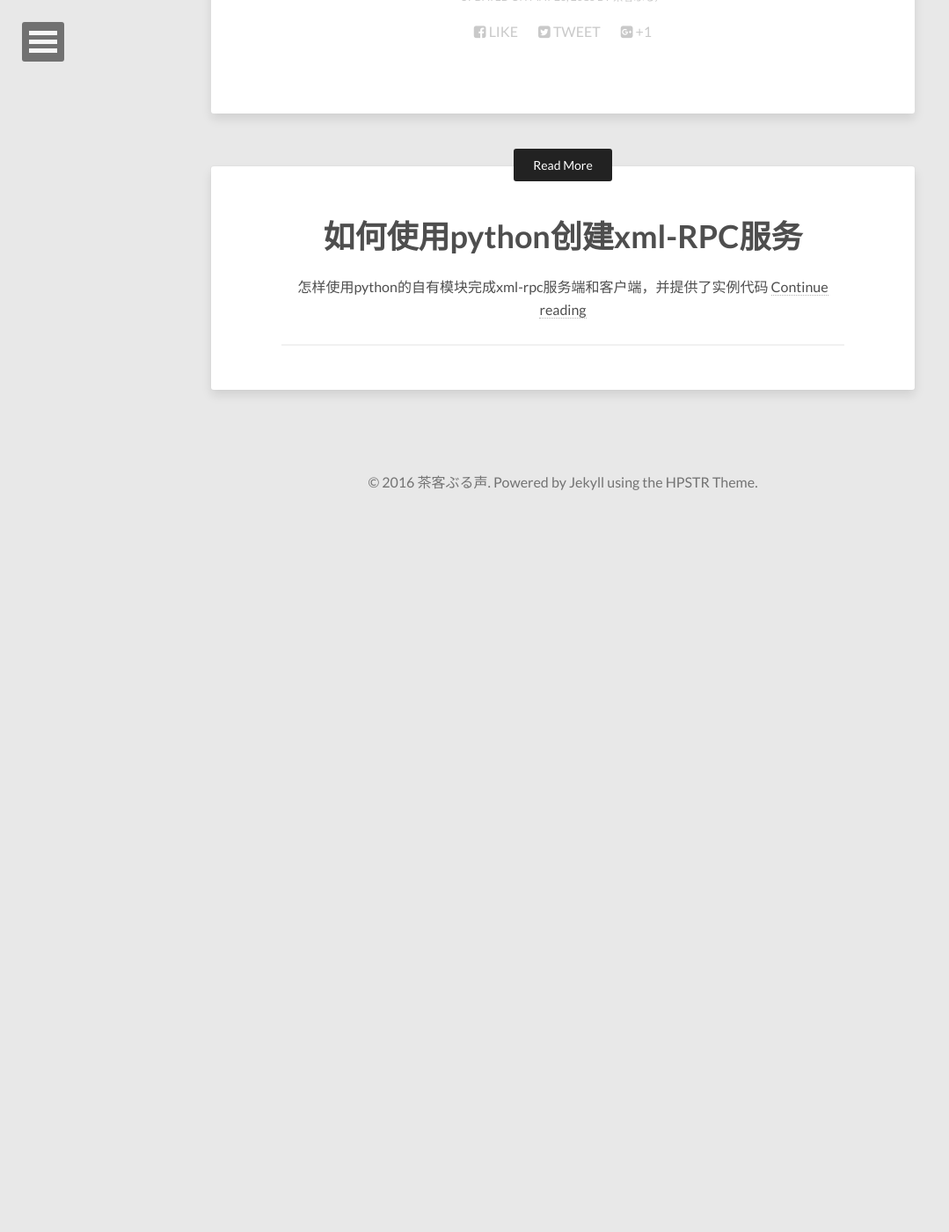
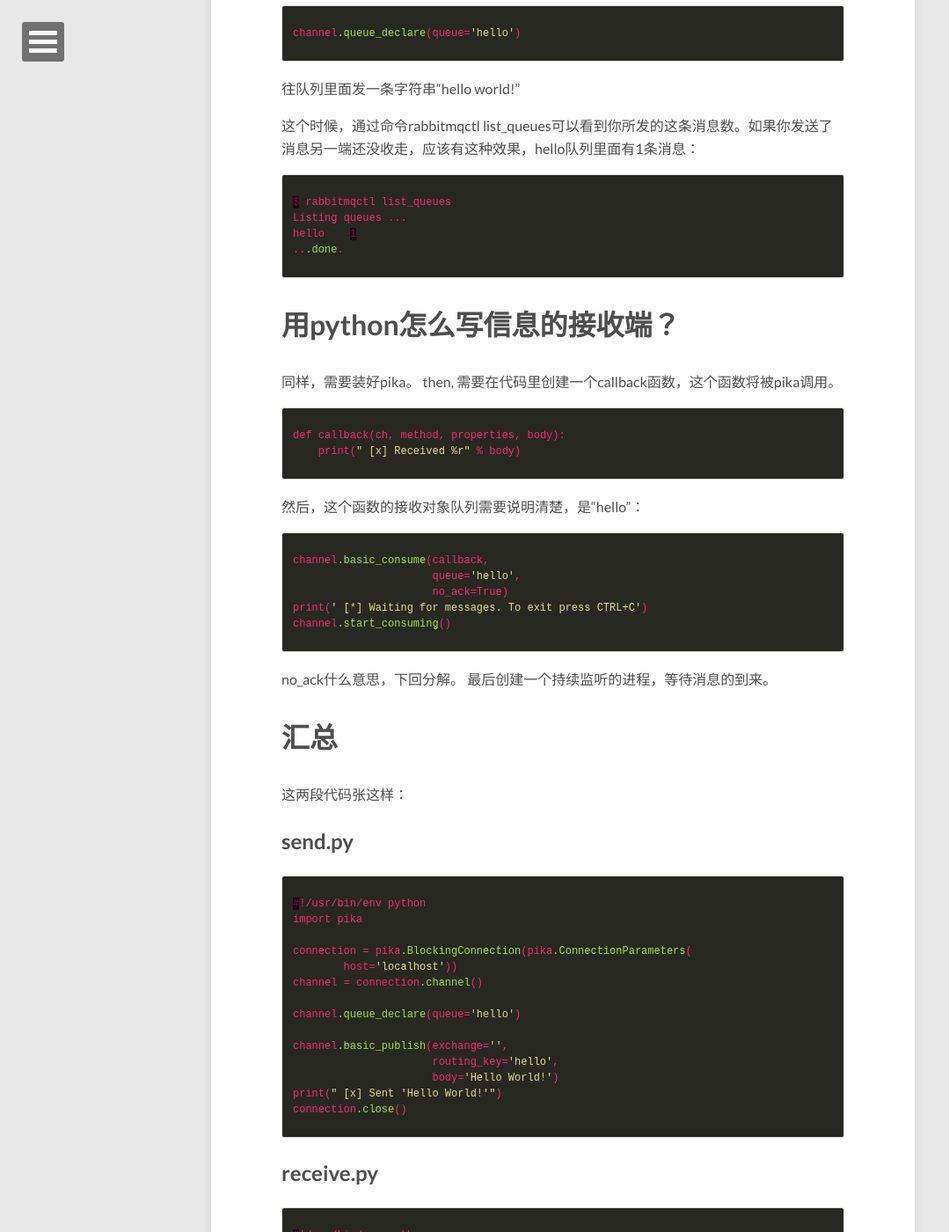
Before and after one commit to seethedoor/seethedoor.github.io, a Jekyll site: the page built from _posts/2016-05-23-how-to-python-rabbitmq.md, in a window 1280 px wide and 1400 px high, scrolled down 1763 px. Shown: the whole window at 88% size, without its empty margins (0-1079 px from the left). Built offline with Jekyll 4.4.1, drawn with Linux system fonts in a browser that asks for light colours; nearby versions of some CDN libraries; before the commit the page ends 2354 px from its top, so only the background shows below that; some of the changed text lies outside the part shown.

Commit message:
add a post

```diff
--- a/_posts/2016-05-23-how-to-python-rabbitmq.md
+++ b/_posts/2016-05-23-how-to-python-rabbitmq.md
@@ -25,7 +25,12 @@ Post Office当然是一个第三方的服务。于是不管是服务端还是客
 下面是代码，怎么用python来写AMQP的信息收发。我们用pika 0.10.0，这是一个AMQP协议的python客户端包。
 
 # 用python怎么写信息的发送端？
-
+首先的首先，需要下载一个pika，地址https://pypi.python.org/pypi?:action=show_md5&digest=db5025bc5abfb0f78573616ee846df31
+拿到之后，解压，安装，安装方法如下：
+{% highlight css %}
+# python setup.py build
+# python setup.py install
+{% endhighlight %}
 首先创建一个连接，假设MQ在本地。
 
 {% highlight css %}
@@ -38,7 +43,7 @@ channel = connection.channel()
 {% endhighlight %}
 
 于是我们连接上了MQ。
-我要提问：MQ有用户名密码，在哪里输入？
+（如果MQ有用户名密码，在哪里输入？这是个问题，下一篇文章解答）
 
 连上之后，需要一个有一条队列，我们再往这个队列中扔信息。假设这个队列叫“hello”
 
@@ -47,3 +52,88 @@ channel.queue_declare(queue='hello')
 {% endhighlight %}
 
 往队列里面发一条字符串“hello world!”
+
+这个时候，通过命令rabbitmqctl list_queues可以看到你所发的这条消息数。如果你发送了消息另一端还没收走，应该有这种效果，hello队列里面有1条消息：
+{% highlight css %}
+$ rabbitmqctl list_queues
+Listing queues ...
+hello    1
+...done.
+{% endhighlight %}
+
+# 用python怎么写信息的接收端？
+同样，需要装好pika。
+then, 需要在代码里创建一个callback函数，这个函数将被pika调用。
+{% highlight css %}
+def callback(ch, method, properties, body):
+    print(" [x] Received %r" % body)
+{% endhighlight %}
+
+然后，这个函数的接收对象队列需要说明清楚，是“hello”：
+{% highlight css %}
+channel.basic_consume(callback,
+                      queue='hello',
+                      no_ack=True)
+print(' [*] Waiting for messages. To exit press CTRL+C')
+channel.start_consuming()
+{% endhighlight %}
+no_ack什么意思，下回分解。
+最后创建一个持续监听的进程，等待消息的到来。
+
+# 汇总
+这两段代码张这样：
+
+## send.py
+{% highlight css %}
+#!/usr/bin/env python
+import pika
+
+connection = pika.BlockingConnection(pika.ConnectionParameters(
+        host='localhost'))
+channel = connection.channel()
+
+channel.queue_declare(queue='hello')
+
+channel.basic_publish(exchange='',
+                      routing_key='hello',
+                      body='Hello World!')
+print(" [x] Sent 'Hello World!'")
+connection.close()
+{% endhighlight %}
+
+## receive.py
+{% highlight css %}
+#!/usr/bin/env python
+import pika
+
+connection = pika.BlockingConnection(pika.ConnectionParameters(
+        host='localhost'))
+channel = connection.channel()
+
+channel.queue_declare(queue='hello')
+
+def callback(ch, method, properties, body):
+    print(" [x] Received %r" % body)
+
+channel.basic_consume(callback,
+                      queue='hello',
+                      no_ack=True)
+
+print(' [*] Waiting for messages. To exit press CTRL+C')
+channel.start_consuming()
+{% endhighlight %}
+
+# 执行结果
+
+## 发送端
+{% highlight css %}
+ # python sendamqp.py
+ [x] Sent 'Hello World!'
+{% endhighlight %}
+
+## 接收端
+{% highlight css %}
+  # python recamqp.py
+ [*] Waiting for messages. To exit press CTRL+C
+ [x] Received 'Hello World!'
+{% endhighlight %}
```
Also changed, not shown: other parts of _posts/2016-05-23-how-to-python-rabbitmq.md (+1 -1 lines).
